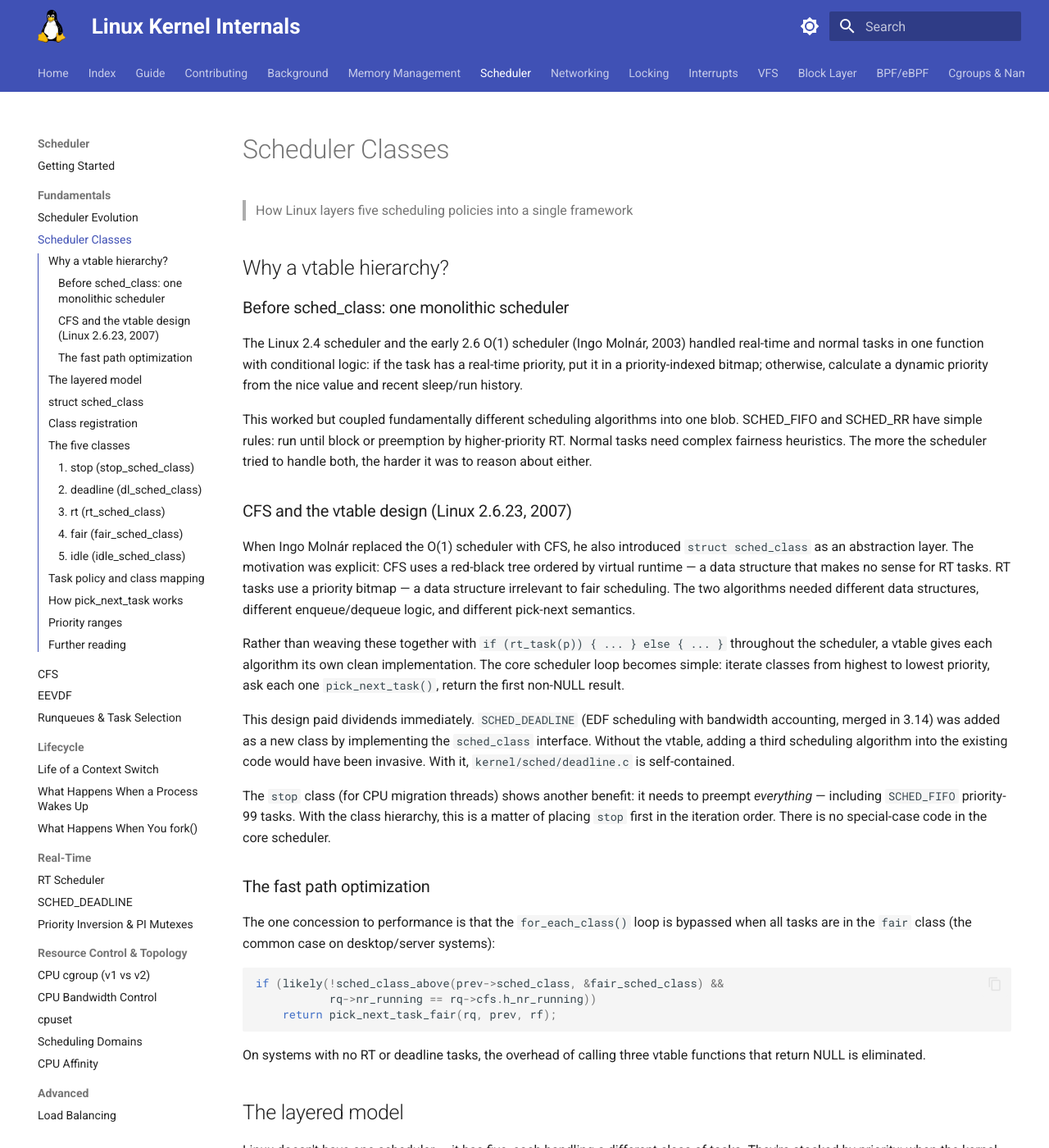
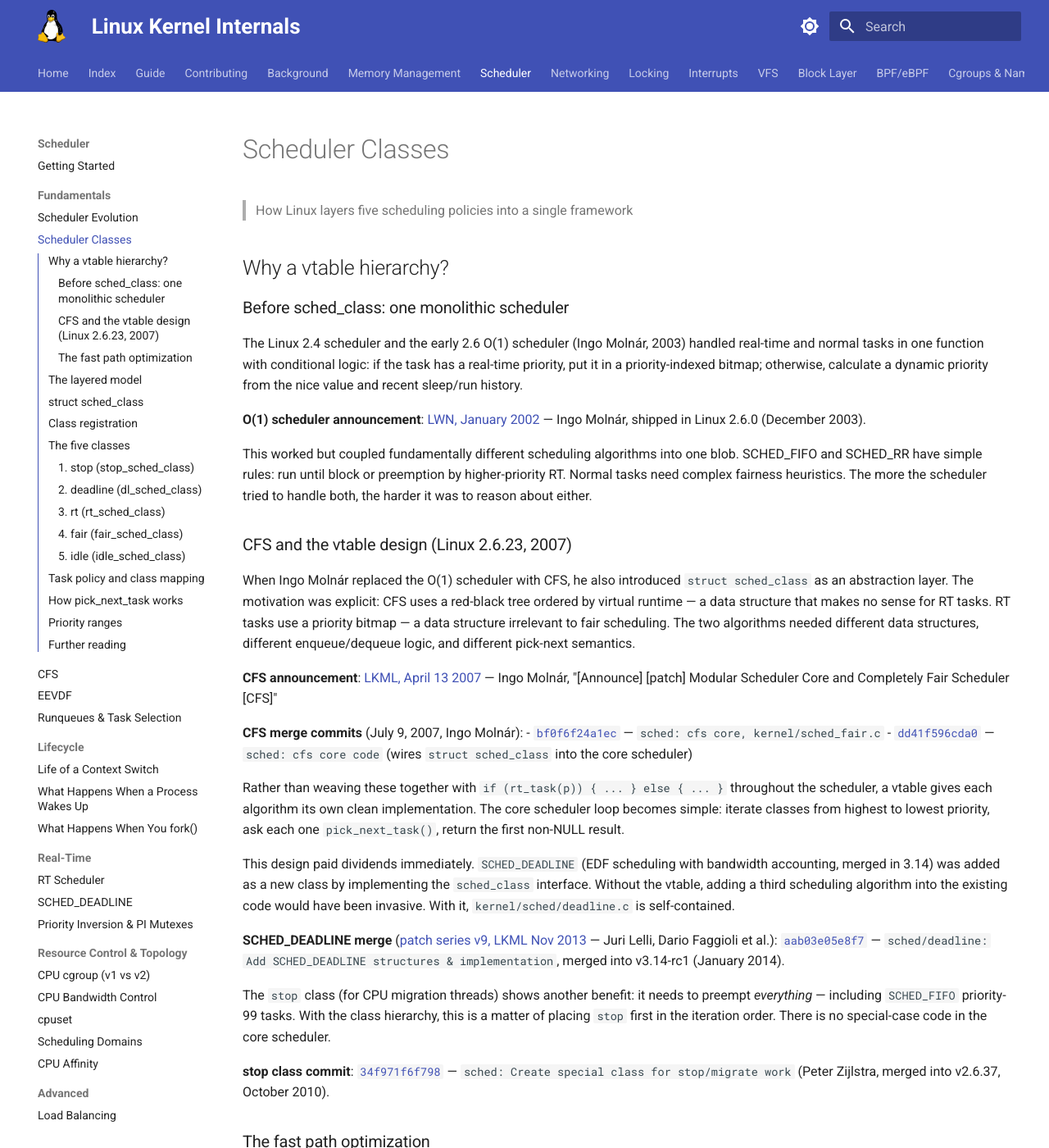
Before and after one commit to laveeshb/linux-kernel-internals, an MkDocs documentation site: the page built from docs/sched/scheduler-classes.md, in a window 1280 px wide and 1400 px high. Shown: the whole window at 82% size. Built offline with MkDocs 1.6.1 and Material for MkDocs 9.7.7, drawn with Linux system fonts in a browser that asks for light colours; some of the changed text lies outside the part shown.

Commit message:
Add citations to scheduler-classes.md (CFS, O(1), SCHED_DEADLINE, stop class)

```diff
--- a/docs/sched/scheduler-classes.md
+++ b/docs/sched/scheduler-classes.md
@@ -8,17 +8,29 @@
 
 The Linux 2.4 scheduler and the early 2.6 O(1) scheduler (Ingo Molnár, 2003) handled real-time and normal tasks in one function with conditional logic: if the task has a real-time priority, put it in a priority-indexed bitmap; otherwise, calculate a dynamic priority from the nice value and recent sleep/run history.
 
+**O(1) scheduler announcement**: [LWN, January 2002](https://lwn.net/2002/0110/a/scheduler.php3) — Ingo Molnár, shipped in Linux 2.6.0 (December 2003).
+
 This worked but coupled fundamentally different scheduling algorithms into one blob. SCHED_FIFO and SCHED_RR have simple rules: run until block or preemption by higher-priority RT. Normal tasks need complex fairness heuristics. The more the scheduler tried to handle both, the harder it was to reason about either.
 
 ### CFS and the vtable design (Linux 2.6.23, 2007)
 
 When Ingo Molnár replaced the O(1) scheduler with CFS, he also introduced `struct sched_class` as an abstraction layer. The motivation was explicit: CFS uses a red-black tree ordered by virtual runtime — a data structure that makes no sense for RT tasks. RT tasks use a priority bitmap — a data structure irrelevant to fair scheduling. The two algorithms needed different data structures, different enqueue/dequeue logic, and different pick-next semantics.
 
+**CFS announcement**: [LKML, April 13 2007](https://lkml.org/lkml/2007/4/13/180) — Ingo Molnár, "[Announce] [patch] Modular Scheduler Core and Completely Fair Scheduler [CFS]"
+
+**CFS merge commits** (July 9, 2007, Ingo Molnár):
+- [`bf0f6f24a1ec`](https://git.kernel.org/linus/bf0f6f24a1ece8988b243aefe84ee613099a9245) — `sched: cfs core, kernel/sched_fair.c`
+- [`dd41f596cda0`](https://git.kernel.org/linus/dd41f596cda0d7d6e4a8b139ffdfabcefdd46528) — `sched: cfs core code` (wires `struct sched_class` into the core scheduler)
+
 Rather than weaving these together with `if (rt_task(p)) { ... } else { ... }` throughout the scheduler, a vtable gives each algorithm its own clean implementation. The core scheduler loop becomes simple: iterate classes from highest to lowest priority, ask each one `pick_next_task()`, return the first non-NULL result.
 
 This design paid dividends immediately. `SCHED_DEADLINE` (EDF scheduling with bandwidth accounting, merged in 3.14) was added as a new class by implementing the `sched_class` interface. Without the vtable, adding a third scheduling algorithm into the existing code would have been invasive. With it, `kernel/sched/deadline.c` is self-contained.
 
+**SCHED_DEADLINE merge** ([patch series v9, LKML Nov 2013](https://lore.kernel.org/all/1360608656-7969-1-git-send-email-juri.lelli@gmail.com/) — Juri Lelli, Dario Faggioli et al.): [`aab03e05e8f7`](https://git.kernel.org/linus/aab03e05e8f7e26f51dee792beddcb5cca9215a5) — `sched/deadline: Add SCHED_DEADLINE structures & implementation`, merged into v3.14-rc1 (January 2014).
+
 The `stop` class (for CPU migration threads) shows another benefit: it needs to preempt *everything* — including `SCHED_FIFO` priority-99 tasks. With the class hierarchy, this is a matter of placing `stop` first in the iteration order. There is no special-case code in the core scheduler.
+
+**stop class commit**: [`34f971f6f798`](https://git.kernel.org/linus/34f971f6f7988be4d014eec3e3526bee6d007ffa) — `sched: Create special class for stop/migrate work` (Peter Zijlstra, merged into v2.6.37, October 2010).
 
 ### The fast path optimization
 
@@ -117,7 +129,7 @@ Classes are ordered in the section from highest to lowest priority. The `for_eac
 
 ### 1. stop (`stop_sched_class`)
 
-**File**: `kernel/sched/stop_task.c`
+**File**: `kernel/sched/stop_task.c` | **Introduced**: [`34f971f6f798`](https://git.kernel.org/linus/34f971f6f7988be4d014eec3e3526bee6d007ffa) (Peter Zijlstra, v2.6.37)
 
 The stop class has the highest priority of all. It's used for per-CPU "stopper" threads that implement CPU migration and hotplug operations.
 
@@ -135,7 +147,7 @@ DEFINE_SCHED_CLASS(stop) = {
 
 ### 2. deadline (`dl_sched_class`)
 
-**File**: `kernel/sched/deadline.c`
+**File**: `kernel/sched/deadline.c` | **Introduced**: [`aab03e05e8f7`](https://git.kernel.org/linus/aab03e05e8f7e26f51dee792beddcb5cca9215a5) (Dario Faggioli, Juri Lelli et al., v3.14)
 
 `SCHED_DEADLINE` implements Constant Bandwidth Server (CBS) scheduling. Each task declares its worst-case execution time (`runtime`) and period. The kernel runs it within that budget and uses an EDF (Earliest Deadline First) red-black tree to select which deadline task runs next.
 
```
